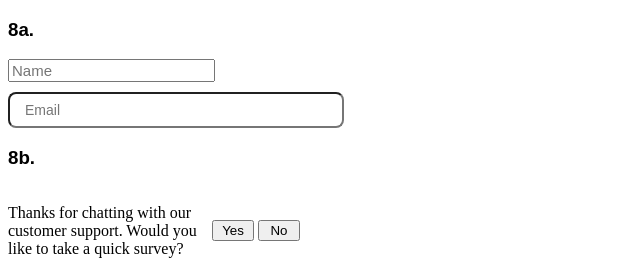
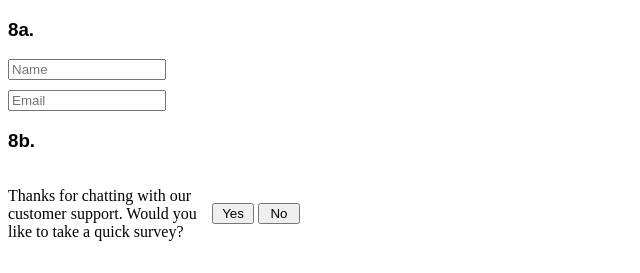
Before and after one commit to Stephy-Crown/Exercise8, a plain HTML site: page index.html in a window 1280 px wide. Shown: the top 273 px of the page, without its empty margins (0-640 px from the left). Drawn offline with Linux system fonts and the light colour scheme.

Commit message:
Add files via upload

```diff
--- a/index.html
+++ b/index.html
@@ -110,14 +110,21 @@
 
 
     }
+    .name-, .email-{
+      width: 150px;
+      display: block;
+    }
+    .email-{
+      margin-top: 10px;
+    }
 
 
   </style>
 </head>
 <body>
   <h3 class="heading">8a.</h3>
-  <input type="text" class="name" placeholder="Name">
-  <input type="text" class="email" placeholder="Email">
+  <input type="text" class="name-" placeholder="Name">
+  <input type="text" class="email-" placeholder="Email">
   <h3 class="heading">8b.</h3>
   <p class="Thanks">Thanks for chatting with our customer support. Would you like to take a quick survey?</p>
   <button class="Yes">Yes</button>
```
